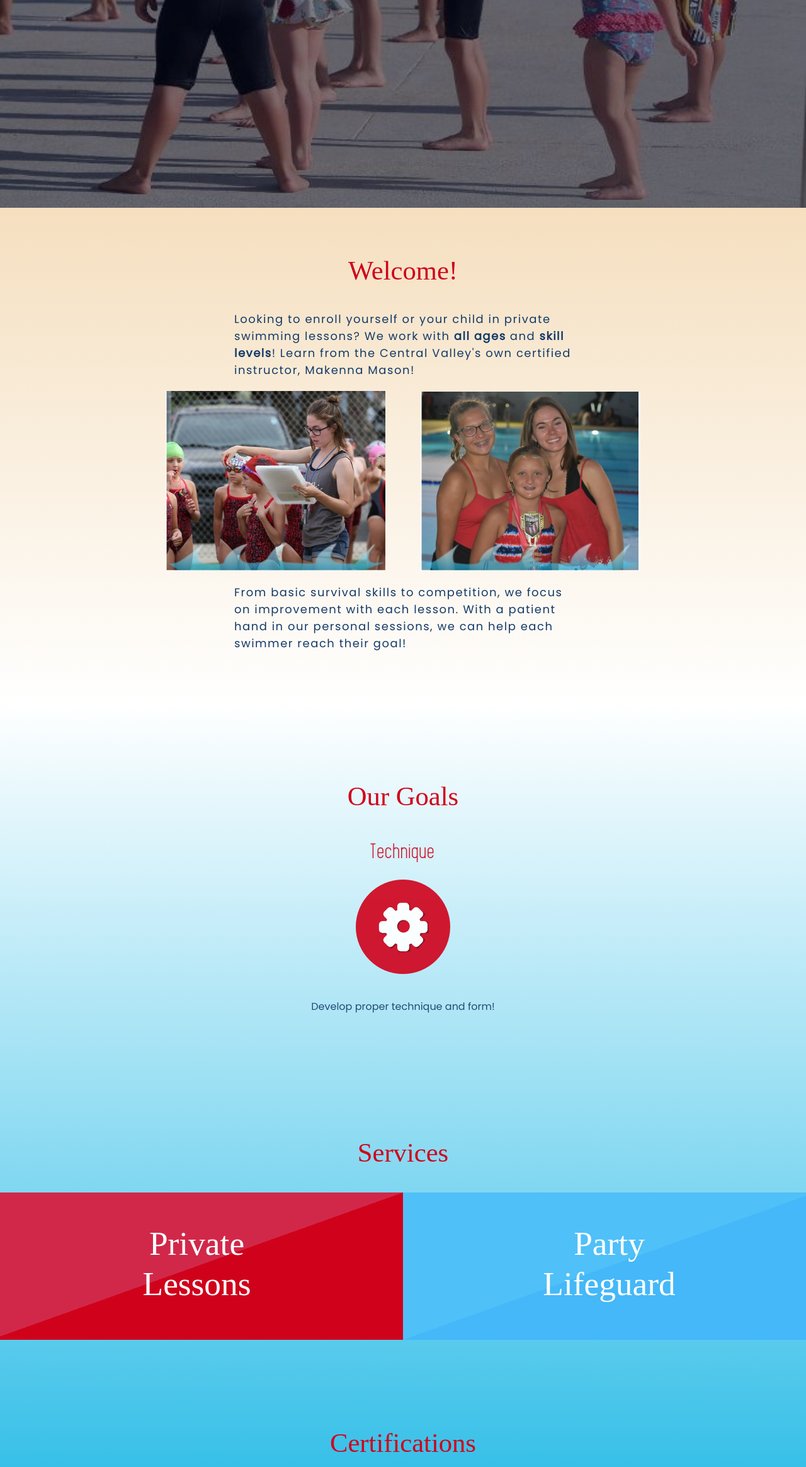
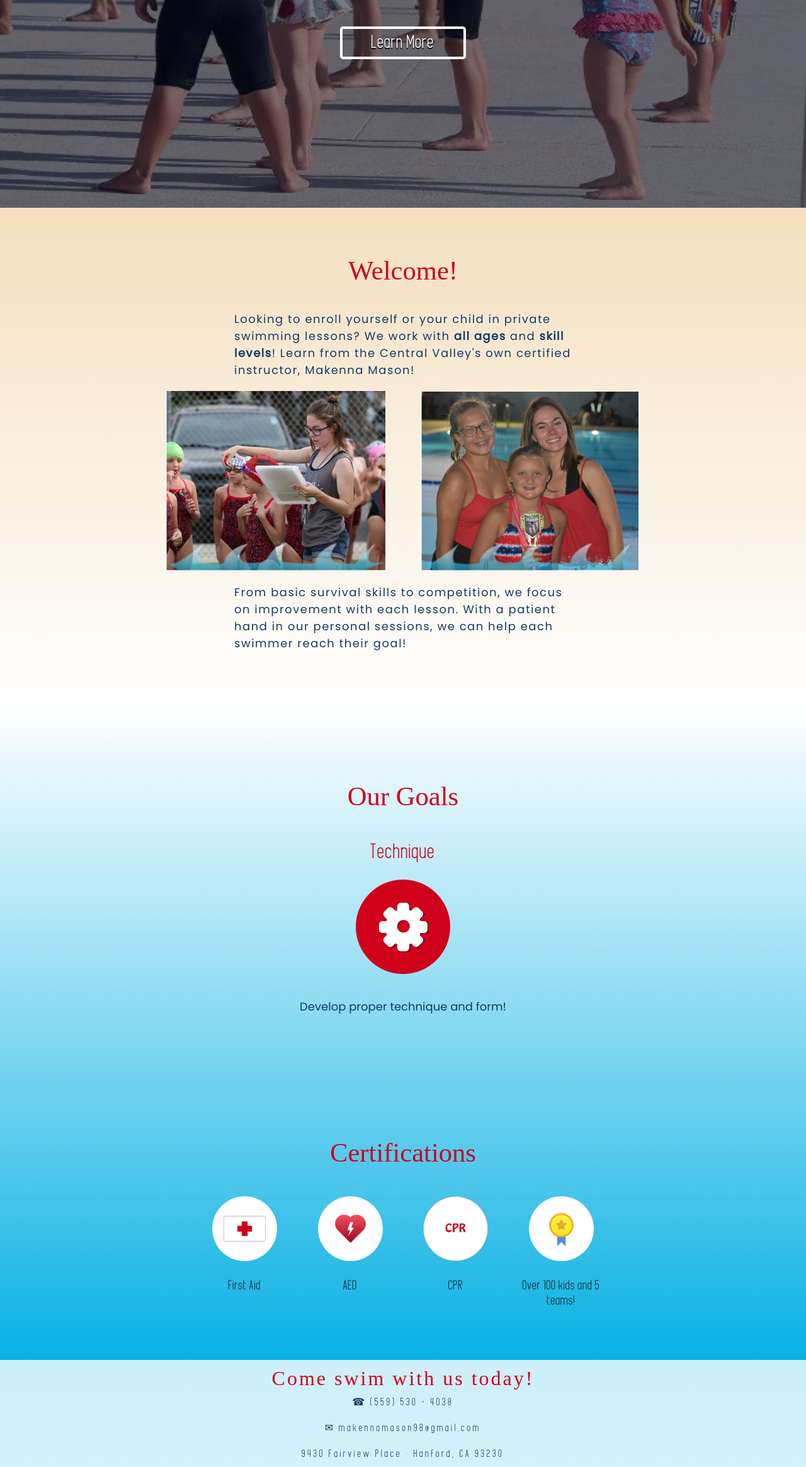
Before and after one commit to marj-nt/mss-v2, a plain HTML site: page index.html in a window 1280 px wide. Shown: the part 470-2800 px from the top of the page at 63% size. Drawn offline with nearby package versions, Linux system fonts and the light colour scheme.

Commit message:
CTA on landing

```diff
--- a/css/MSS_styles.css
+++ b/css/MSS_styles.css
@@ -421,6 +421,10 @@
     padding: 5vw 0vw;
 
 
+}
+
+#goals-descr {
+    font-size: 18px;
 }
 
 
--- a/css/v2.css
+++ b/css/v2.css
@@ -95,7 +95,7 @@ body
 }
 
 #landing h1 {
-    font-family: 'Humble';
+    font-family: 'SignPainter';
     font-size: 5em;
     color: white;
 }
@@ -104,6 +104,27 @@ body
     font-family: 'Megan June';
     font-size: 2em;
     color: white;
+}
+
+.learn-more:hover {
+    color: white;
+    font-family: "Megan June";
+
+    text-decoration: none;
+
+}
+
+.learn-more h3 {
+    color: white;
+    font-family: "Megan June";
+    text-decoration: none;
+
+    border: 4px solid white;
+    width: 200px;
+    border-radius: 5px;
+    margin: 50px auto 0 auto !important;
+    margin-top: 20px;
+    padding: 5px 0px;
 }
 
 .home-intro-container img {
@@ -327,6 +348,7 @@ body
     padding: 10px 20px;
     border-radius: 15px !important;
     margin: 10px 0px 10px 0px;
+    width: 200px;
 }
 
 #let-us-know, #our-policies {
--- a/index.html
+++ b/index.html
@@ -47,6 +47,7 @@
         <div id="landing-content">
             <h1 class="shine">Mermaid Swim School</h1>
             <h2 class="shine">Teaching the Central Valley to swim one fish at a time!</h2>
+            <a class="learn-more" href="MSS_programs_and_prices.html"><h3>Learn More</h3></a>
         </div>
 
     </div>
@@ -70,14 +71,14 @@
             <!-- Mobile view, solo pic with buttons -->
             <div class="index-pics-sm hidden-lg" data-aos="fade-left" data-aos-anchor-placement="top-center">
                 <img src="images/mak_with_kids_1_mobile.jpg" class="kids-pic-mobile"/>
-                <a href="MSS_programs_and_prices.html">
+                <!-- <a href="MSS_programs_and_prices.html">
                     <button class="btn services-buttons-sm" id="private-lessons-sm"
                     data-aos="fade-left" data-aos-anchor-placement="top-center">Private Lessons</button>
                 </a>
                 <a href="MSS_programs_and_prices.html">
                     <button class="btn services-buttons-sm" id="party-lifeguard-sm"
                     data-aos="fade-left" data-aos-anchor-placement="top-center">Party Lifeguard</button>
-                </a>
+                </a> -->
             </div>
 
             <!-- Desktop view, side by side pics -->
@@ -124,14 +125,14 @@
 
 
         <!-- Desktop only -->
-        <div class="services-container-lg hidden-sm container-fluid" data-aos="flip-up" data-aos-anchor-placement="top-center">
+        <!-- <div class="services-container-lg hidden-sm container-fluid" data-aos="flip-up" data-aos-anchor-placement="top-center">
 
             <h3 class="red-script" id="services-title-lg">Services</h3>
 
             <div class="row services-row-lg">
 
                 <div class="col" id="services-col-lg-left">
-                    <a href="MSS_programs_and_prices.html">
+                    <a href="MSS_programs_and_prices.html" id="to-lessons">
                         <h3 class="services-lg-white-heading">
                             Private
                             <br>
@@ -141,7 +142,7 @@
                 </div>
 
                 <div class="col" id="services-col-lg-right">
-                    <a href="MSS_programs_and_prices.html">
+                    <a href="MSS_programs_and_prices.html" id="to-lifeguard">
                         <h3 class="services-lg-white-heading">
                             Party
                             <br>
@@ -152,7 +153,7 @@
 
             </div>
 
-        </div> <!-- end services-container-lg-->
+        </div> end services-container-lg -->
 
         <!-- Certifications container for mobile -->
         <div class="certif-container-sm hidden-lg container-fluid" data-aos="fade-up" data-aos-anchor-placement="top-center">
```
Also changed, not shown: MSS_programs_and_prices.html (+2 -2 lines).
